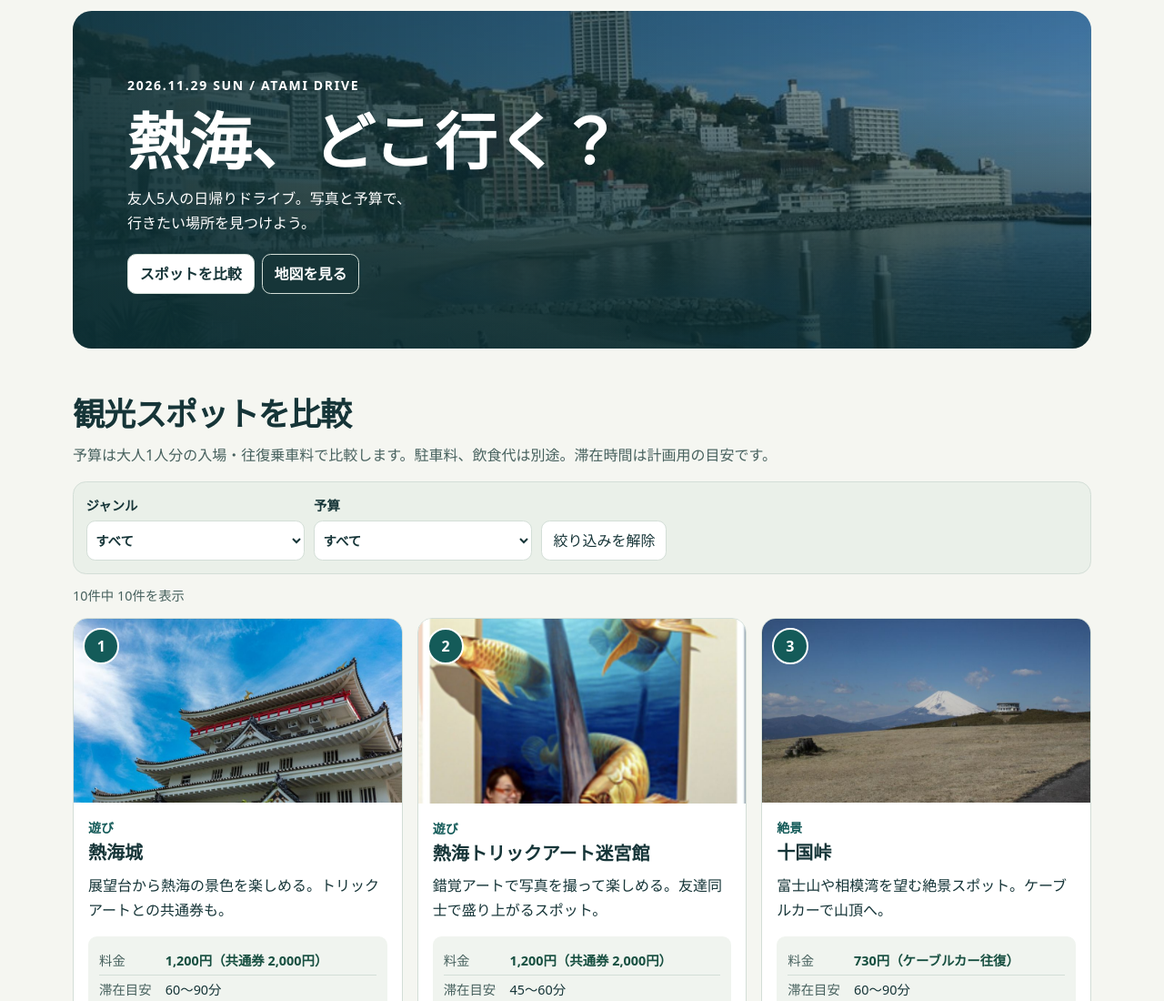
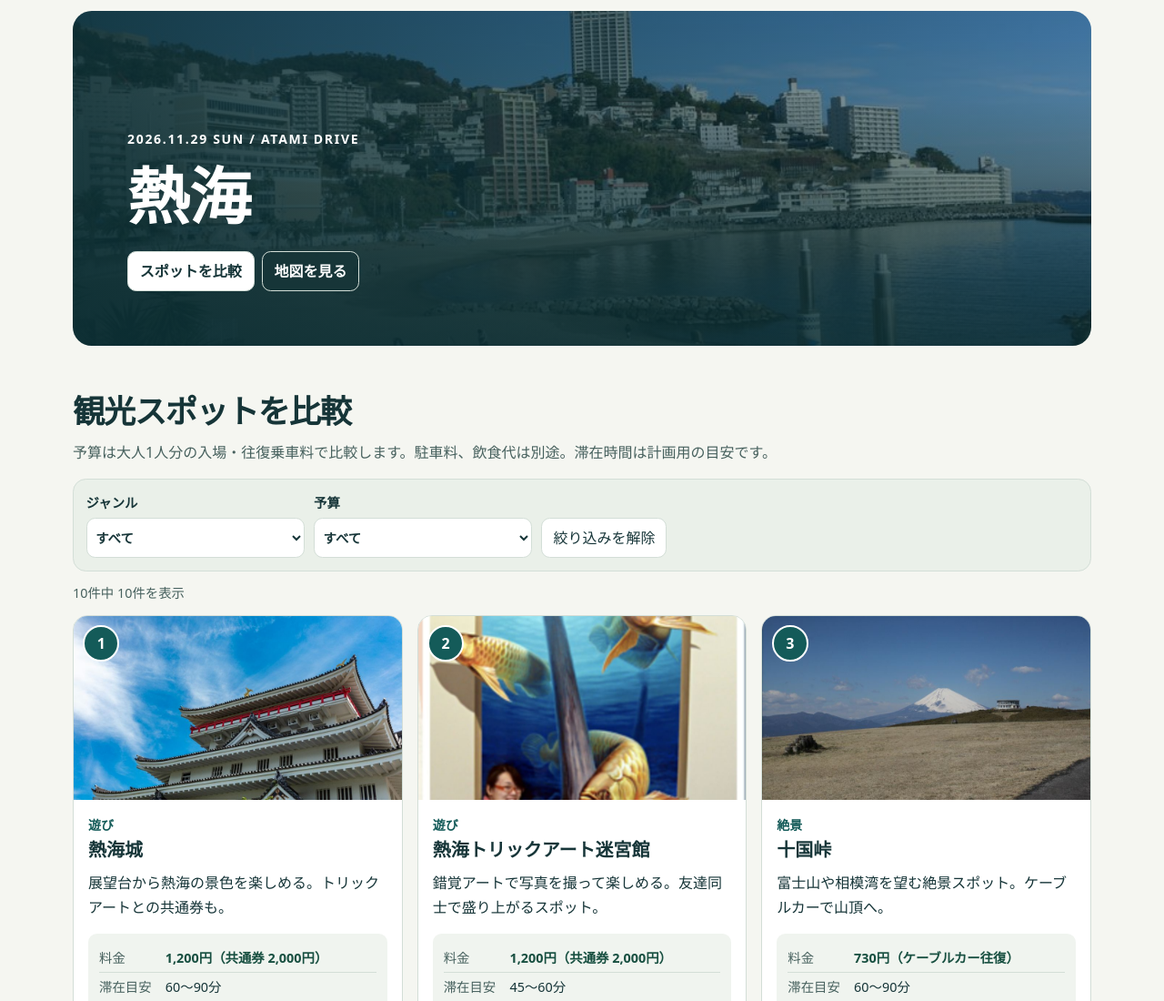
Before and after one commit to rysakamo/atami-drive, a plain HTML site: page index.html in a window 1280 px wide. Shown: the top 1100 px of the page at 91% size. Drawn offline with Linux system fonts and the light colour scheme.

Commit message:
文言の修正

```diff
--- a/index.html
+++ b/index.html
@@ -5,7 +5,7 @@
   <meta name="viewport" content="width=device-width, initial-scale=1">
   <meta name="description" content="2026年11月29日の熱海日帰りドライブに向けた、観光スポット10件の比較ガイド。">
   <meta name="theme-color" content="#123b40">
-  <title>熱海、どこ行く？｜11.29 日帰りドライブ</title>
+  <title>11.29 熱海</title>
   <link rel="stylesheet" href="./styles.css">
   <script defer src="./spots.js"></script>
   <script defer src="./app.js"></script>
@@ -15,8 +15,7 @@
     <header class="hero">
       <div class="hero-content">
         <p class="eyebrow"><time datetime="2026-11-29">2026.11.29 SUN</time> / ATAMI DRIVE</p>
-        <h1>熱海、どこ行く？</h1>
-        <p>友人5人の日帰りドライブ。写真と予算で、行きたい場所を見つけよう。</p>
+        <h1>熱海</h1>
         <nav aria-label="ページ内ナビゲーション">
           <a href="#spots">スポットを比較</a>
           <a href="#area-map">地図を見る</a>
```
